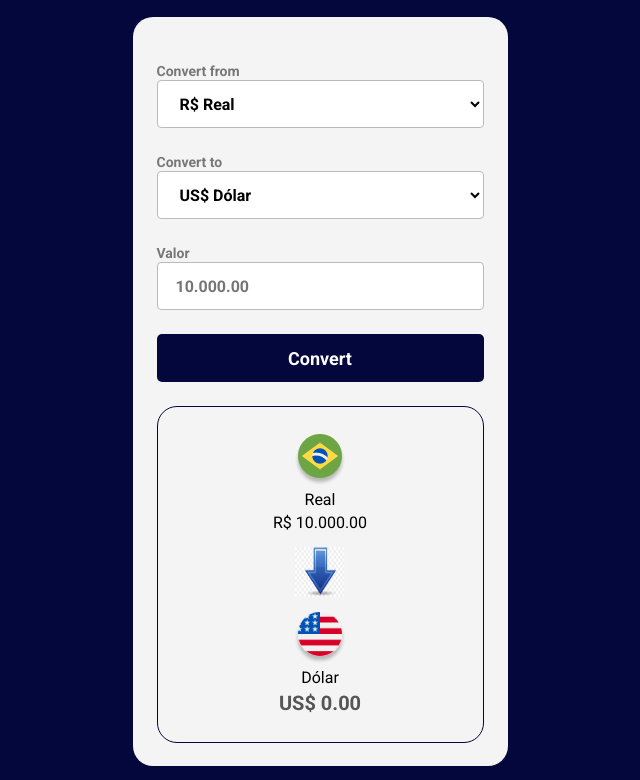
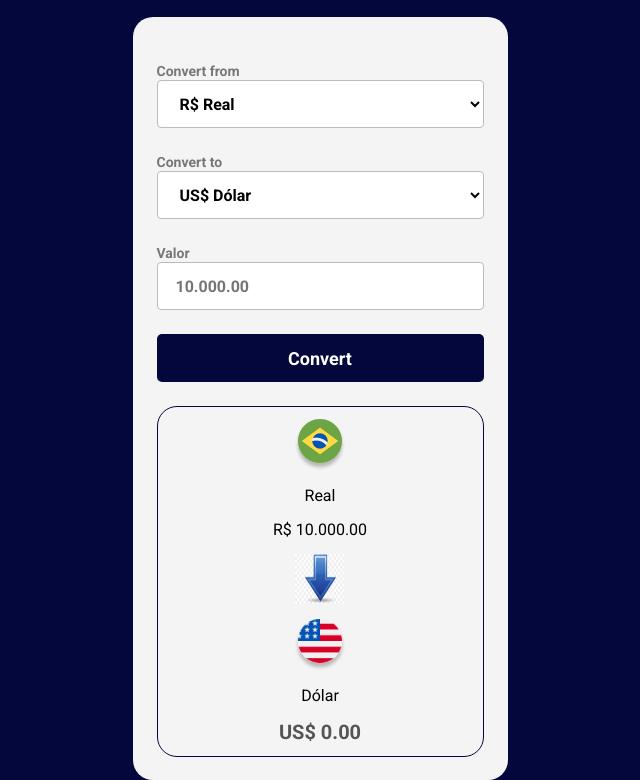
Before and after one commit to Welmolinafs000/javascript, a plain HTML site: page index.html in a window 1280 px wide. Shown: the part 401-1181 px from the top of the page, without its empty margins (320-960 px from the left). Drawn offline with Linux system fonts and the light colour scheme.

Commit message:
ajustando display flex

```diff
--- a/script.js
+++ b/script.js
@@ -6,10 +6,6 @@ const convertvalues = async () => {
     const inputcurrencyvalue = document.querySelector(".input-currency").value
     const currencyvaluetoconvert = document.querySelector(".currency-value-to-convert") // valor do real
     const currencyvalueconverted = document.querySelector(".currency-value") // valor converdido outras moedas
-
-
-
-
 
     const data = await fetch("https://economia.awesomeapi.com.br/last/USD-BRL,EUR-BRL,BTC-BRL").then(response => response.json())
 
--- a/style.css
+++ b/style.css
@@ -22,7 +22,7 @@ h1 {
     color: #fff;
     font-size: 50px;
     display: flex;
-    flex-direction: column;
+    justify-content: center;
     align-items: center;
     margin-bottom: 20px;
 }
@@ -31,7 +31,6 @@ main {
     width: 375px;
     border-radius: 20px;
     background: #F4F4F4;
-    display: block;
     margin: auto auto;
     padding: 44px 24px 23px;
 }
@@ -92,13 +91,13 @@ section {
     display: flex;
     flex-direction: column;
     align-items: center;
-    margin: 15px 0;
-    gap: 4px;
+    gap: 15px;
 }
 
 .Arrow {
     width: 50px;
     height: 50px;
+    margin: 15px ;
 }
 
 .currency {
```
